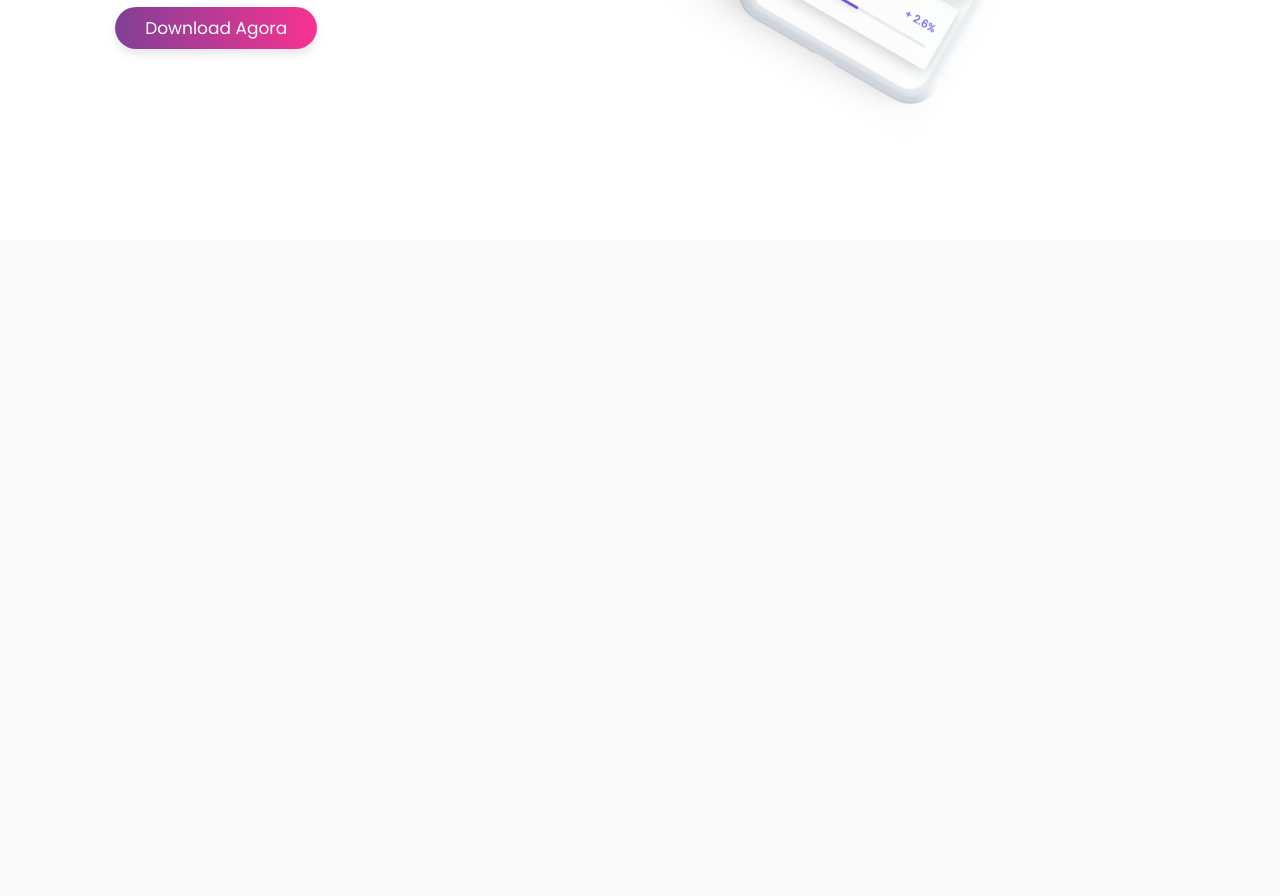
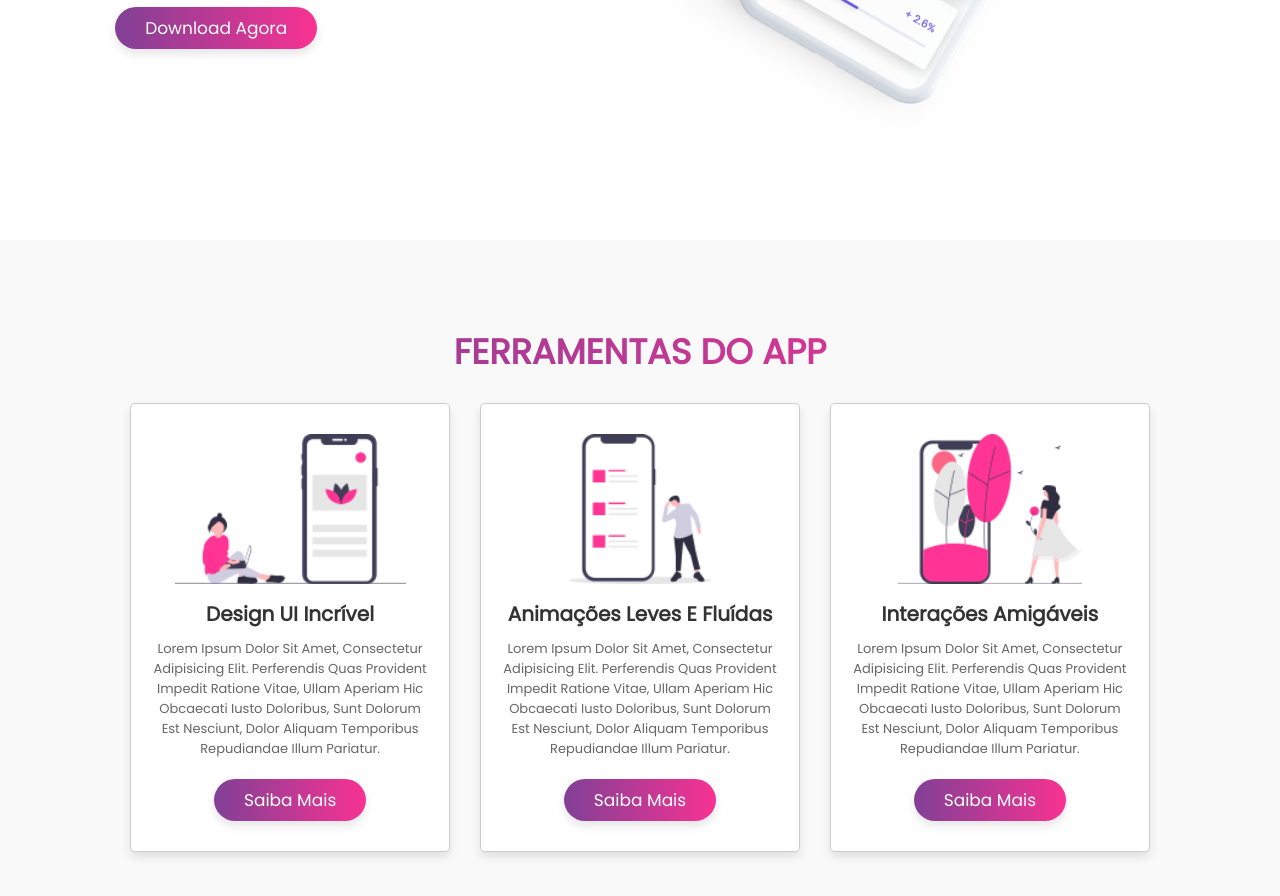
Before and after one commit to LucianoAraujoDev/LandingPage, a plain HTML site: page index.html in a window 1280 px wide. Shown: the part 560-1456 px from the top of the page. Before the commit the page ends 800 px from the top, so only its background shows below. Drawn offline with Linux system fonts and the light colour scheme.

Commit message:
html e css da secao ferramentas

```diff
--- a/css/style.css
+++ b/css/style.css
@@ -50,6 +50,17 @@ section{
 
 .btn:hover{
     transform: scale(1.1);
+}
+
+.heading{
+    text-align: center;
+    background: var(--gradiente);
+    color: transparent;
+    -webkit-background-clip: text;
+    background-clip: text;
+    font-size: 3.5rem;
+    text-transform: uppercase;
+    padding: 1rem;
 }
 
 header{
@@ -136,7 +147,41 @@ header label{
     padding: 1rem 0;
 }
 
+.ferramentas .box-container{
+    display: flex;
+    align-items: center;
+    justify-content: center;
+    flex-wrap: wrap;
+}
 
+.ferramentas .box-container .box{
+    flex: 1 1 30rem;
+    background: #fff;
+    border-radius: .5rem;
+    border: .1rem solid rgba(0,0,0,.2);
+    box-shadow: 0 .5rem 1rem rgba(0,0,0,.1);
+    margin: 1.5rem;
+    padding: 3rem 2rem;
+    border-radius: .5rem;
+    text-align: center;
+    transition: .2s linear;
+}
+
+.ferramentas .box-container .box img{
+    height: 15rem;
+}
+
+.ferramentas .box-container .box h3{
+    font-size: 2rem;
+    color: #333;
+    padding-top: 1rem;
+}
+
+.ferramentas .box-container .box p{
+    font-size: 1.3rem;
+    color: #666;
+    padding: 1rem 0;
+}
 
 
 
--- a/index.html
+++ b/index.html
@@ -50,6 +50,39 @@
 
     <!--Incio da seção ferramentas-->
 
+    <section class="ferramentas" id="ferramentas">
+        <h1 class="heading">ferramentas do app</h1>
+
+        <div class="box-container">
+
+                <div class="box">
+                    <img src="./images/f-icon1.png" alt="Imagem secao ferramentas">
+                    <h3>Design UI incrível</h3>
+                    <p>Lorem ipsum dolor sit amet, consectetur adipisicing elit. Perferendis quas provident impedit ratione vitae, ullam aperiam hic obcaecati iusto doloribus, sunt dolorum est nesciunt, dolor aliquam temporibus repudiandae illum pariatur.</p>
+                    <a href="#" class="btn">Saiba Mais</a>
+                </div>
+
+                <div class="box">
+                    <img src="./images/f-icon2.png" alt="Imagem secao ferramentas">
+                    <h3>Animações Leves e fluídas</h3>
+                    <p>Lorem ipsum dolor sit amet, consectetur adipisicing elit. Perferendis quas provident impedit ratione vitae, ullam aperiam hic obcaecati iusto doloribus, sunt dolorum est nesciunt, dolor aliquam temporibus repudiandae illum pariatur.</p>
+                    <a href="#" class="btn">Saiba Mais</a>
+                </div>
+
+                <div class="box">
+                    <img src="./images/f-icon3.png" alt="Imagem secao ferramentas">
+                    <h3>Interações amigáveis</h3>
+                    <p>Lorem ipsum dolor sit amet, consectetur adipisicing elit. Perferendis quas provident impedit ratione vitae, ullam aperiam hic obcaecati iusto doloribus, sunt dolorum est nesciunt, dolor aliquam temporibus repudiandae illum pariatur.</p>
+                    <a href="#" class="btn">Saiba Mais</a>
+                </div>
+
+        </div>
+    </section>
+
     <!--Fim da seção ferramentas-->
+
+    <!--Inicio da seção sobre-->
+
+    <!--Fim da seção sobre-->
 </body>
 </html>
```
